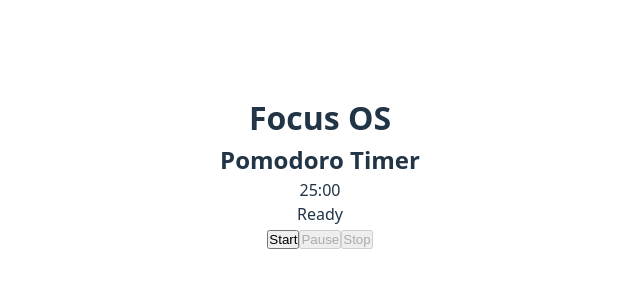
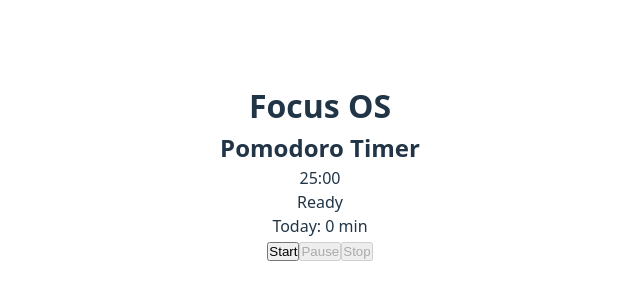
Before and after one commit to Ghleii/focus-os, a React (Vite) app: page / in a window 1280 px wide. Shown: the part 228-528 px from the top of the page, without its empty margins (320-960 px from the left). Built offline with nearby package versions, Linux system fonts and the light colour scheme.

Commit message:
feat: save session on stop and show today total seconds

```diff
--- a/src/component/Timer.jsx
+++ b/src/component/Timer.jsx
@@ -1,4 +1,6 @@
+import { useState } from 'react'
 import { useTimer } from '../hooks/useTimer'
+import { appendSession, loadSessions } from '../lib/sessionStorage'
 
 const initialSeconds = 1500
 
@@ -10,8 +12,35 @@ function formatTime(totalSeconds) {
 
 export default function Timer() {
   const { remainingSeconds, isRunning, start, pause, stop } = useTimer(initialSeconds)
+  const [sessions, setSessions] = useState(() => loadSessions())
   const isAtInitial = remainingSeconds === initialSeconds
   const statusLabel = isRunning ? 'Running' : isAtInitial ? 'Ready' : 'Paused'
+
+  const handleStop = () => {
+    const actualSec = initialSeconds - remainingSeconds
+
+    if (actualSec > 0) {
+      const endedAt = new Date()
+      const startedAt = new Date(endedAt.getTime() - actualSec * 1000)
+
+      const next = appendSession({
+        id: crypto.randomUUID(),
+        taskId: 'task-1',
+        plannedSec: initialSeconds,
+        actualSec,
+        startedAt: startedAt.toISOString(),
+        endedAt: endedAt.toISOString(),
+      })
+
+      setSessions(next)
+    }
+
+    stop()
+  }
+
+  const todayTotalSec = sessions
+    .filter((session) => new Date(session.endedAt).toDateString() === new Date().toDateString())
+    .reduce((sum, session) => sum + session.actualSec, 0)
 
   return (
     <section>
@@ -20,6 +49,7 @@ export default function Timer() {
       <p>{formatTime(remainingSeconds)}</p>
 
       <p>{statusLabel}</p>
+      <p>Today: {Math.floor(todayTotalSec / 60)} min</p>
 
       <div>
         <button onClick={start} disabled={isRunning || remainingSeconds === 0}>
@@ -28,7 +58,7 @@ export default function Timer() {
         <button onClick={pause} disabled={!isRunning}>
           Pause
         </button>
-        <button onClick={stop} disabled={isAtInitial}>
+        <button onClick={handleStop} disabled={isAtInitial}>
           Stop
         </button>
       </div>
--- /dev/null
+++ b/src/lib/sessionStorage.js
@@ -0,0 +1,17 @@
+const STORAGE_KEY = 'focusos.sessions.v1'
+
+export function loadSessions() {
+  const raw = localStorage.getItem(STORAGE_KEY)
+  return raw ? JSON.parse(raw) : []
+}
+
+export function saveSessions(sessions) {
+  localStorage.setItem(STORAGE_KEY, JSON.stringify(sessions))
+}
+
+export function appendSession(session) {
+  const sessions = loadSessions()
+  const next = [session, ...sessions]
+  saveSessions(next)
+  return next
+}
```
